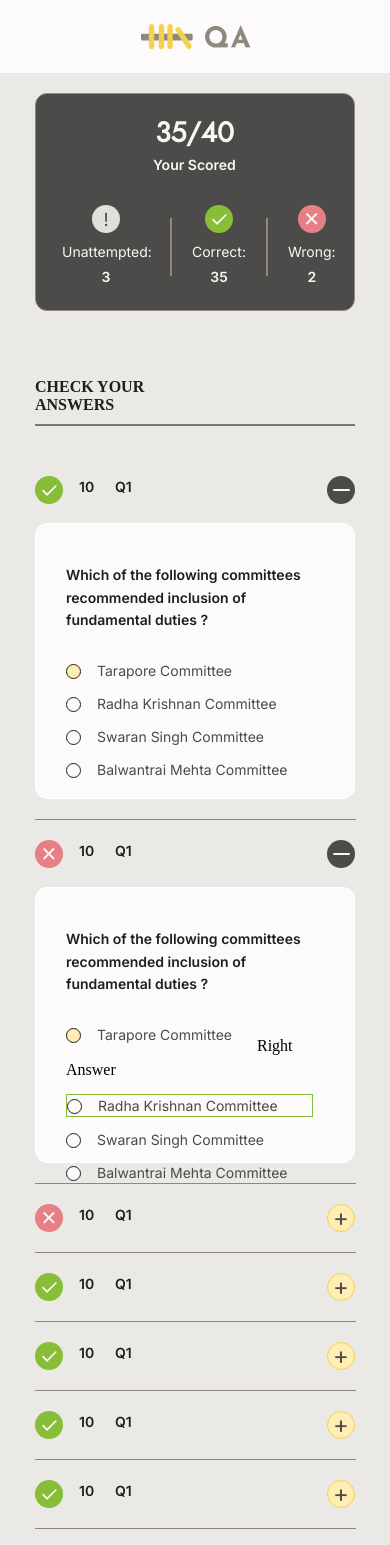
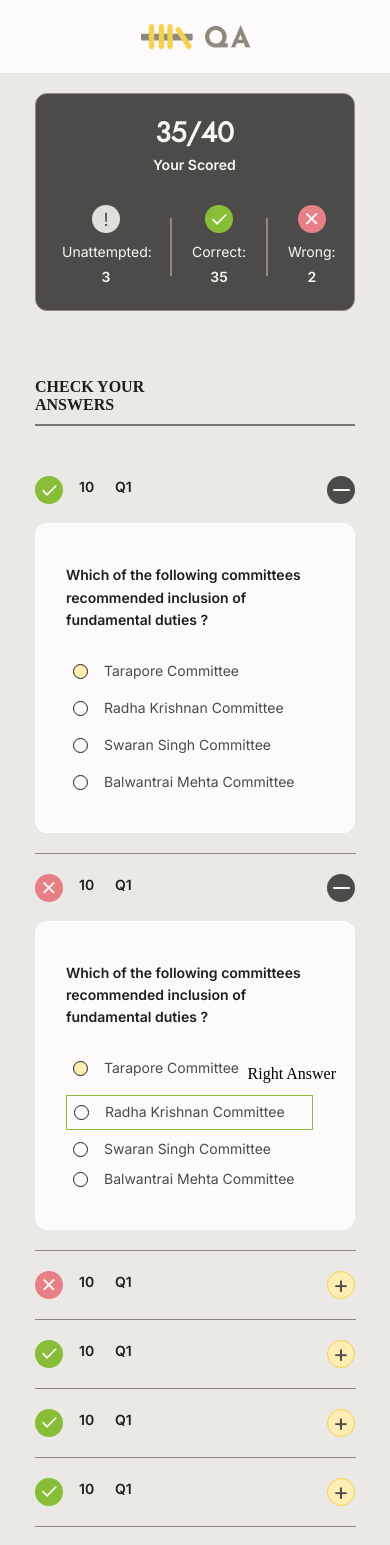
Before and after one commit to divyasab/assessment_platform, a Next.js app: page /check_answer in a window 390 px wide. Shown: the top 1545 px of the page. Built offline with nearby package versions, Linux system fonts and the light colour scheme; a web font is replaced by a local one.

Commit message:
UI is cDone

```diff
--- a/app/assessment/Pagination_desktop.js
+++ b/app/assessment/Pagination_desktop.js
@@ -13,7 +13,7 @@ const Pagination_desktop = function() {
                 <div className="mobile-only">
                     <a href="#" className="pagination1  ">...</a>
                 </div>
-                <a href="#">5</a>
+                <a className="active3"href="#">5</a>
                 <div className="desktop-only">
                     <a href="#">6</a>
                     <a href="#">7</a>
--- a/app/check_answer/Questions_list.js
+++ b/app/check_answer/Questions_list.js
@@ -56,19 +56,24 @@ const Questions_list = function (){
                             <div className="options">
                                 <div className="option-content">
                                     <div className="option-icon"></div>
-                                <span className="option-text">Tarapore Committee</span>
+                                    <span className="option-text desktop-only ">Tarapore Committee</span>
                                         <div className="mobile-only">
-                                    <span className="option-text1">Right Answer</span>
+                                            <div className="join-text ">
+                                                <span className="option-text ">Tarapore Committee</span>
+                                                <div className="option-text1">Right Answer</div>
                                             </div>
                                         </div>
+
+                                </div>
+
                                 <div className="option-content">
                                     <div className="option-highlight">
                                         <div className="option-icon2"></div>
-                                    <span className="option-text">Radha Krishnan Committee</span>
+                                        <div className="option-text">Radha Krishnan Committee</div>
                                     </div>
-                                <span className="desktop-only">
-                                    <span className="option-text1">Right Answer</span>
-                                </span>
+                                    <div className="desktop-only">
+                                        <div className="option-text1">Right Answer</div>
+                                    </div>
                                 </div>
                                 <div className="option-content">
                                     <div className="option-icon1"></div>
@@ -78,8 +83,9 @@ const Questions_list = function (){
                                     <div className="option-icon1"></div>
                                     <span className="option-text">Balwantrai Mehta Committee</span>
                                 </div>
+                            </div>
 
-                        </div>
+
                     </div>
                 <div className="question-list-line"></div>
                     <div className="question-first">
@@ -148,10 +154,12 @@ const Questions_list = function (){
                         <div className="options">
                             <div className="option-content ">
                                 <div className="option-icon1"></div>
-                                <span className="option-text">Tarapore Committee</span>
+                                <span className="option-text desktop-only">Tarapore Committee</span>
                                 <div className="mobile-only">
-                                    <span className="option-text1">Right Answer</span>
-
+                                    <div className="join-text">
+                                        <span className="option-text ">Tarapore Committee</span>
+                                        <div className="option-text1">Right Answer</div>
+                                    </div>
                                 </div>
                             </div>
                             <div className="option-content">
--- a/app/check_answer/questions_list.css
+++ b/app/check_answer/questions_list.css
@@ -64,12 +64,11 @@
 }
 
 .questions{
-    height: 276px;
     border: solid 1px white;
     border-radius: 12px;
     margin: 19px 0px 53px 31px;
     background-color: #FCFAFA;
-    padding: 40px 40px 40px 40px;
+    padding: 40px 40px;
 
 }
 @media (max-width:576px) {
@@ -81,7 +80,6 @@
         padding: 40px 30px;
     }
 
-
 }
 .question-options{
     color: var(--Dark-a, #1F1E1C);
@@ -92,18 +90,21 @@
     line-height: 160%;
 }
 .options{
+    height: 132px;
     margin-top: 28px;
+    justify-content: space-between;
     display: flex;
     flex-direction: column;
 }
 .option-content{
-    margin-bottom: 12px;
+
 }
+
 .option-icon,.option-icon1,.option-icon2{
     width: 15px;
     height: 15px;
     float: left;
-    margin: 4px 16px 0px 0px ;
+    margin: 4px 16px 0px 7px ;
     border-radius: 50%;
     background-color: #FEEEB4;
     border: solid 1px #1F1E1C;
@@ -115,23 +116,26 @@
 
 .option-text,.option-highlight{
     text-align: center;
-    color: var(--Dark-b, #4C4B49);
+    color: #4C4B49;
     float: left;
     font-family: Inter;
     font-size: 14px;
     font-style: normal;
     font-weight: 400;
 }
+
 @media (max-width:576px) {
-    .option-text{
-        margin-right: 25px;
+    .join-text{
+        width:270px;
     }
+}
 
-}
 .option-highlight{
     width: 247px;
+    height: 35px;
     border: solid 1px  #88BE37;
     margin-right: 15px;
+    padding-top: 5px;
 
 }
 .option-text1{
@@ -139,13 +143,16 @@
     font-family: "Just Me Again Down Here";
     font-size: 16px;
     font-weight: 400;
-    display: flex;
+    margin-top: 4px;
 
 }
 @media (max-width:576px) {
     .option-text1{
         display:block ;
-        margin-top: 10px;
+        margin-top: 5px;
+        float: right;
+
+
     }
 
 }
--- a/app/submit_buttonbar/submit_buttonbar.css
+++ b/app/submit_buttonbar/submit_buttonbar.css
@@ -41,6 +41,7 @@ body{
     margin-top: 22px;
 }
 .submit-massage{
+    color: #000;
     text-align: center;
     font-size: 24px;
     font-weight: 600;
@@ -61,7 +62,7 @@ body{
     text-align: center;
     font-size: 15px;
     font-weight: 400;
-    margin:12px 9px 0px 12px;
+    margin:12px 9px 0px 23px;
 }
 .check-score-button{
     text-align: center;
```
Also changed, not shown: app/assessment/Timer.js (+3 -5 lines), app/assessment/pagination_desktop.css (+13 -5 lines), app/assessment/timer.css (+20 -11 lines). Lines whose indentation alone changed are shown as unchanged.
